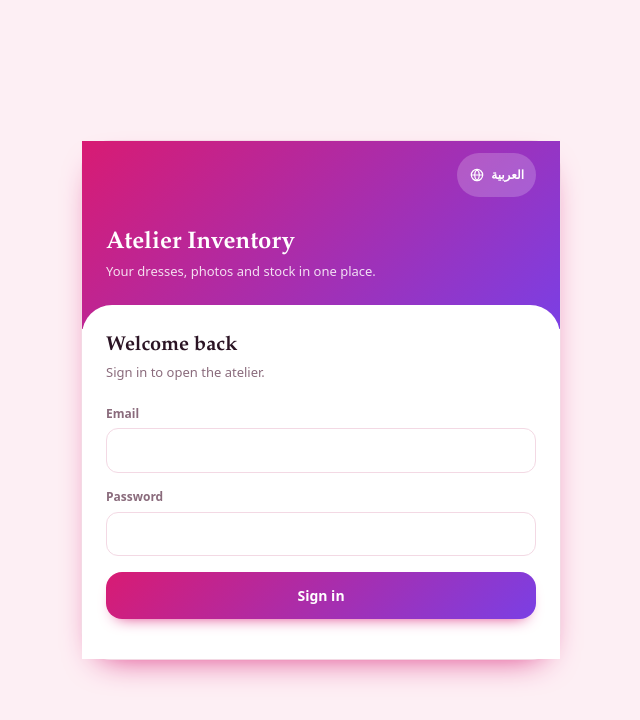
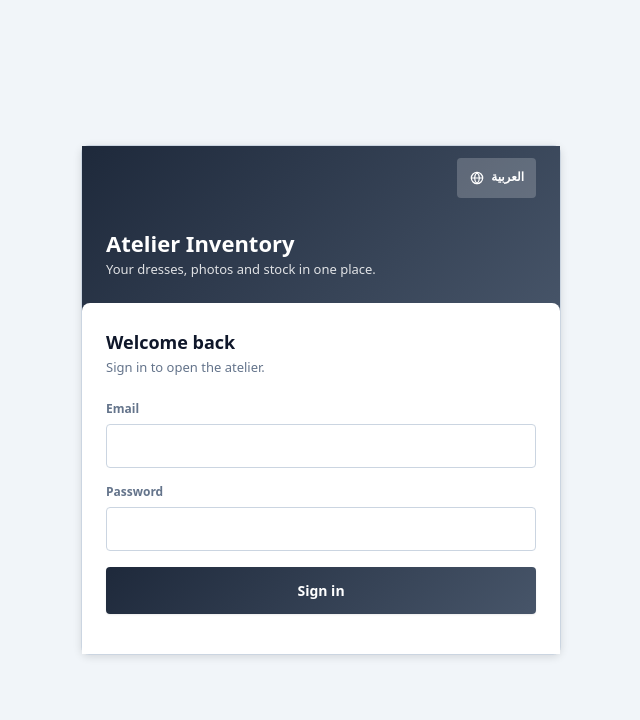
Before and after one commit to riman4share-byte/atelier-inventory, a React (Vite) app: page /login in a window 1280 px wide. Shown: the top 720 px of the page, without its empty margins (319-959 px from the left). Built offline with nearby package versions, Linux system fonts and the light colour scheme; no server answers.

Commit message:
design: industrial theme (neutral palette, sharp corners, no serif)

```diff
--- a/src/features/dresses/printDocument.ts
+++ b/src/features/dresses/printDocument.ts
@@ -16,71 +16,71 @@ import type { DressRow } from './api';
 const PAGE_STYLE = `
   <style>
     * { box-sizing: border-box; margin: 0; padding: 0; }
-    body { font-family: 'Segoe UI', system-ui, sans-serif; color: #33202b; }
+    body { font-family: 'Segoe UI', system-ui, sans-serif; color: #0f172a; }
     .page { page-break-after: always; }
     .page:last-child { page-break-after: auto; }
 
     /* ---- cover ---- */
     .cover { display: flex; flex-direction: column; min-height: 255mm;
-      padding: 20mm 16mm; background: #fdf6f9; }
-    .cover .rule { width: 42mm; border-top: 2px solid #d81b73; margin: 8mm 0; }
-    .cover h1 { font-size: 34pt; line-height: 1.15; color: #33202b; }
+      padding: 20mm 16mm; background: #f8fafc; }
+    .cover .rule { width: 42mm; border-top: 2px solid #1e293b; margin: 8mm 0; }
+    .cover h1 { font-size: 34pt; line-height: 1.15; color: #0f172a; }
     .cover .collection { margin-top: 6mm; font-size: 13pt; letter-spacing: 3px;
-      text-transform: uppercase; color: #d81b73; }
-    .cover .meta { margin-top: 8mm; font-size: 10pt; color: #8a6b7c;
+      text-transform: uppercase; color: #1e293b; }
+    .cover .meta { margin-top: 8mm; font-size: 10pt; color: #64748b;
       display: flex; justify-content: space-between; }
-    .cover .frame-fill { flex: 1; border: 1.5px solid #f3d9e4; border-radius: 6mm;
+    .cover .frame-fill { flex: 1; border: 1.5px solid #cbd5e1; border-radius: 6mm;
       margin-top: 10mm; background:
-        radial-gradient(circle at 20% 20%, #fdeef5 0, #fdf6f9 55%); }
+        radial-gradient(circle at 20% 20%, #f1f5f9 0, #f8fafc 55%); }
 
     /* ---- editorial header shared by dress pages ---- */
     .dress-page { padding: 10mm 12mm 8mm; }
     .strip { display: flex; justify-content: space-between; align-items: baseline;
-      border-bottom: 1.5px solid #f3d9e4; padding-bottom: 3mm; margin-bottom: 6mm; }
+      border-bottom: 1.5px solid #cbd5e1; padding-bottom: 3mm; margin-bottom: 6mm; }
     .strip .brand { font-size: 9pt; letter-spacing: 3px; text-transform: uppercase;
-      color: #33202b; font-weight: 700; }
-    .strip .date { font-size: 8pt; color: #b398a7; }
+      color: #0f172a; font-weight: 700; }
+    .strip .date { font-size: 8pt; color: #94a3b8; }
 
     /* ---- photo zone: main view + back + detail slots ---- */
     .photos { display: grid; grid-template-columns: 62% 1fr; gap: 4mm;
       height: 128mm; margin-bottom: 6mm; }
-    .photos .hero { position: relative; border: 1.5px solid #f3d9e4; border-radius: 4mm;
-      background: linear-gradient(160deg, #fff1f6, #fdf6f9);
+    .photos .hero { position: relative; border: 1.5px solid #cbd5e1; border-radius: 4mm;
+      background: linear-gradient(160deg, #f1f5f9, #f8fafc);
       display: flex; align-items: flex-end; justify-content: center; overflow: hidden; }
     .photos .hero img { position: absolute; inset: 0; width: 100%; height: 100%;
       object-fit: cover; }
     .photos .hero .tag, .photos .slot .tag { position: relative; z-index: 1; }
     .photos .col { display: grid; grid-template-rows: 1fr 1fr; gap: 4mm; }
-    .photos .slot { position: relative; border: 1.5px solid #f3d9e4; border-radius: 4mm;
-      background: #fbf0f5; display: flex; align-items: flex-end;
+    .photos .slot { position: relative; border: 1.5px solid #cbd5e1; border-radius: 4mm;
+      background: #f1f5f9; display: flex; align-items: flex-end;
       justify-content: center; overflow: hidden; }
     .photos .tag { margin: 3mm; font-size: 7.5pt; letter-spacing: 2px;
-      text-transform: uppercase; color: #b3869b; }
+      text-transform: uppercase; color: #64748b; }
 
     /* ---- caption ---- */
-    .name { font-size: 17pt; color: #33202b; }
+    .name { font-size: 17pt; color: #0f172a; }
     .idline { margin-top: 1.5mm; font-size: 8.5pt; letter-spacing: 1px;
-      color: #8a6b7c; }
-    .idline .code { color: #d81b73; font-weight: 700; }
+      color: #64748b; }
+    .idline .code { color: #1e293b; font-weight: 700; }
     .desc { margin-top: 3.5mm; font-size: 9.5pt; line-height: 1.5;
-      color: #5d4450; max-width: 150mm; }
+      color: #475569; max-width: 150mm; }
 
     .specrow { display: flex; flex-wrap: wrap; gap: 0 8mm; margin-top: 4.5mm; }
-    .spec { min-width: 30mm; padding: 2.2mm 0; border-top: 1px solid #f3d9e4; }
+    .spec { min-width: 30mm; padding: 2.2mm 0; border-top: 1px solid #cbd5e1; }
     .spec .k { font-size: 7pt; letter-spacing: 2px; text-transform: uppercase;
-      color: #b398a7; }
-    .spec .v { font-size: 9.5pt; font-weight: 600; color: #33202b; }
-    .spec .v.price { font-size: 11pt; font-weight: 700; color: #d81b73; }
+      color: #94a3b8; }
+    .spec .v { font-size: 9.5pt; font-weight: 600; color: #0f172a; }
+    .spec .v.price { font-size: 11pt; font-weight: 700; color: #1e293b; }
 
     /* ---- footer row: QR right, code left ---- */
     .foot { margin-top: 6mm; display: flex; align-items: flex-end;
-      justify-content: space-between; border-top: 1.5px solid #f3d9e4;
+      justify-content: space-between; border-top: 1.5px solid #cbd5e1;
       padding-top: 4mm; }
-    .foot .follio { font-size: 8pt; color: #8a6b7c; }
+    .foot .follio { font-size: 8pt; color: #64748b; }
     .qr-holder { text-align: center; }
     .qr-holder img { width: 20mm; height: 20mm; }
     .qr-holder .kw { font-size: 6.5pt; letter-spacing: 1.5px;
-      text-transform: uppercase; color: #8a6b7c; margin-top: 1mm; }
+      text-transform: uppercase; color: #64748b; margin-top: 1mm; }
 
     /* compact variants kept for quick internal copies */
     .per2 { column-count: 2; column-gap: 8mm; } .per2 .card .photos.duo { height: 90mm; }
@@ -257,13 +257,13 @@ export function buildHangTagHtml(dress: DressRow, atelierName: string, qrDataUrl
       @page { size: 50mm 30mm; margin: 0; }
       * { box-sizing: border-box; margin: 0; padding: 0; }
       body { width: 50mm; height: 30mm; font-family: 'Segoe UI', system-ui, sans-serif;
-        color: #33202b; display: flex; align-items: center; padding: 2mm; }
+        color: #0f172a; display: flex; align-items: center; padding: 2mm; }
       .qr { width: 22mm; height: 22mm; }
       .qr img { width: 100%; height: 100%; }
       .info { flex: 1; padding-left: 2mm; }
-      .brand { font-size: 7pt; letter-spacing: 2px; text-transform: uppercase; color: #b398a7; }
-      .code { font-size: 11pt; font-weight: 700; color: #d81b73; margin-top: 1mm; }
-      .name { font-size: 8pt; color: #33202b; margin-top: 1mm; line-height: 1.2; }
+      .brand { font-size: 7pt; letter-spacing: 2px; text-transform: uppercase; color: #94a3b8; }
+      .code { font-size: 11pt; font-weight: 700; color: #1e293b; margin-top: 1mm; }
+      .name { font-size: 8pt; color: #0f172a; margin-top: 1mm; line-height: 1.2; }
     </style></head>
     <body>
       <div class="qr">${qrDataUrl ? `<img src="${qrDataUrl}" alt="QR">` : ''}</div>
@@ -292,16 +292,16 @@ export function buildTagSheetHtml(dresses: DressRow[], atelierName: string, qrBy
     <style>
       @page { size: A4; margin: 8mm; }
       * { box-sizing: border-box; margin: 0; padding: 0; }
-      body { font-family: 'Segoe UI', system-ui, sans-serif; color: #33202b; }
+      body { font-family: 'Segoe UI', system-ui, sans-serif; color: #0f172a; }
       .grid { display: grid; grid-template-columns: repeat(4, 1fr); gap: 3mm; }
       .tag { border: 0.3mm dashed #d8b4c4; border-radius: 2mm; padding: 2mm;
         display: flex; align-items: center; height: 30mm; break-inside: avoid; }
       .qr { width: 20mm; height: 20mm; flex-shrink: 0; }
       .qr img { width: 100%; height: 100%; }
       .info { flex: 1; padding-left: 2mm; }
-      .brand { font-size: 6pt; letter-spacing: 2px; text-transform: uppercase; color: #b398a7; }
-      .code { font-size: 9pt; font-weight: 700; color: #d81b73; margin-top: 1mm; }
-      .name { font-size: 7pt; color: #33202b; margin-top: 1mm; line-height: 1.2; }
+      .brand { font-size: 6pt; letter-spacing: 2px; text-transform: uppercase; color: #94a3b8; }
+      .code { font-size: 9pt; font-weight: 700; color: #1e293b; margin-top: 1mm; }
+      .name { font-size: 7pt; color: #0f172a; margin-top: 1mm; line-height: 1.2; }
     </style></head>
     <body><div class="grid">${tags}</div></body></html>`;
 }
@@ -347,14 +347,14 @@ export function buildReceiptHtml(movement: import('@/features/movements/api').Dr
     <title>Receipt</title>
     <style>
       * { box-sizing: border-box; margin: 0; padding: 0; }
-      body { font-family: 'Segoe UI', system-ui, sans-serif; color: #33202b; padding: 12mm; max-width: 180mm; }
+      body { font-family: 'Segoe UI', system-ui, sans-serif; color: #0f172a; padding: 12mm; max-width: 180mm; }
       h1 { font-size: 16pt; margin-bottom: 2mm; }
-      .sub { color: #8a6b7c; font-size: 9pt; margin-bottom: 6mm; }
-      .row { display: flex; justify-content: space-between; padding: 2mm 0; border-bottom: 1px solid #f3d9e4; font-size: 10pt; }
-      .row .k { color: #8a6b7c; }
+      .sub { color: #64748b; font-size: 9pt; margin-bottom: 6mm; }
+      .row { display: flex; justify-content: space-between; padding: 2mm 0; border-bottom: 1px solid #cbd5e1; font-size: 10pt; }
+      .row .k { color: #64748b; }
       .row .v { font-weight: 600; }
       .sig { margin-top: 12mm; display: flex; gap: 10mm; }
-      .sig div { flex: 1; border-top: 1px solid #33202b; padding-top: 2mm; font-size: 8pt; color: #8a6b7c; }
+      .sig div { flex: 1; border-top: 1px solid #0f172a; padding-top: 2mm; font-size: 8pt; color: #64748b; }
     </style></head>
     <body>
       <h1>${e(atelierName)}</h1>
--- a/src/styles/index.css
+++ b/src/styles/index.css
@@ -3,38 +3,38 @@
 @tailwind utilities;
 
 /*
- * Atelier Inventory design tokens (Appendix A).
- * Components must use the Tailwind token classes (bg-surface, text-muted,
- * rounded-btn, text-title ...) — never a raw hex value.
+ * Industrial design tokens — neutral palette, sharp corners, no decoration.
+ * Components use semantic Tailwind classes (bg-surface, text-muted,
+ * rounded-btn, text-title ...) so re-theming needs no component changes.
  */
 :root {
-  --bg: #fdeff4;
+  --bg: #f1f5f9;
   --surface: #ffffff;
-  --ink: #2b1424;
-  --muted: #8a6b7c;
-  --line: #f3d9e4;
-  --soft: #fff1f6;
-  --accent: #d81b73;
-  --accent2: #7b3fe4;
-  --gold: #e0a526;
+  --ink: #0f172a;
+  --muted: #64748b;
+  --line: #cbd5e1;
+  --soft: #e2e8f0;
+  --accent: #1e293b;
+  --accent2: #475569;
+  --gold: #d97706;
   --accent-ink: #ffffff;
-  --c1: #ffd9e6;
-  --c2: #e6dcff;
-  --c3: #ffe8c7;
-  --c4: #d3f2e4;
+  --c1: #e2e8f0;
+  --c2: #cbd5e1;
+  --c3: #94a3b8;
+  --c4: #64748b;
 
-  --ok: #14804f;
-  --ok-bg: #d3f2e4;
-  --warn: #a15c00;
-  --warn-bg: #ffe8c7;
-  --info: #5a2fc4;
-  --info-bg: #e6dcff;
-  --off: #6e5a66;
-  --off-bg: #eee3e9;
-  --danger: #b3261e;
-  --danger-bg: #fde0e0;
+  --ok: #15803d;
+  --ok-bg: #dcfce7;
+  --warn: #b45309;
+  --warn-bg: #fef3c7;
+  --info: #1d4ed8;
+  --info-bg: #dbeafe;
+  --off: #64748b;
+  --off-bg: #e2e8f0;
+  --danger: #dc2626;
+  --danger-bg: #fee2e2;
 
-  --font-serif: 'Fraunces Variable', 'Iowan Old Style', 'Palatino Linotype', Palatino, Georgia, serif;
+  --font-serif: system-ui, -apple-system, 'Segoe UI', Roboto, sans-serif;
   --font-sans: system-ui, -apple-system, 'Segoe UI', Roboto, sans-serif;
   --font-arabic: 'Cairo Variable', 'Noto Naskh Arabic', system-ui, sans-serif;
 
@@ -43,31 +43,31 @@
 
 @media (prefers-color-scheme: dark) {
   :root {
-    --bg: #1a0f18;
-    --surface: #27161f;
-    --ink: #fff0f6;
-    --muted: #c9a3b6;
-    --line: #43283a;
-    --soft: #33202b;
-    --accent: #ff5ca8;
-    --accent2: #a98bff;
-    --gold: #f2c14e;
-    --accent-ink: #2b1424;
-    --c1: #5a2a42;
-    --c2: #3f3068;
-    --c3: #5c4220;
-    --c4: #1f4a38;
+    --bg: #0f172a;
+    --surface: #1e293b;
+    --ink: #f1f5f9;
+    --muted: #94a3b8;
+    --line: #334155;
+    --soft: #1e293b;
+    --accent: #f1f5f9;
+    --accent2: #94a3b8;
+    --gold: #fbbf24;
+    --accent-ink: #0f172a;
+    --c1: #334155;
+    --c2: #475569;
+    --c3: #64748b;
+    --c4: #94a3b8;
 
-    --ok: #7fe0ae;
-    --ok-bg: #1f4a38;
-    --warn: #ffc978;
-    --warn-bg: #5c4220;
-    --info: #c3b0ff;
-    --info-bg: #3f3068;
-    --off: #d5bbc9;
-    --off-bg: #3a2733;
-    --danger: #ff9a94;
-    --danger-bg: #4a2020;
+    --ok: #4ade80;
+    --ok-bg: #14532d;
+    --warn: #fbbf24;
+    --warn-bg: #78350f;
+    --info: #60a5fa;
+    --info-bg: #1e3a8a;
+    --off: #94a3b8;
+    --off-bg: #334155;
+    --danger: #f87171;
+    --danger-bg: #7f1d1d;
 
     color-scheme: dark;
   }
@@ -88,12 +88,10 @@
   h1,
   h2,
   h3 {
-    @apply font-serif;
+    @apply font-sans;
     font-weight: 600;
   }
 
-  /* Arabic is a first-class language: Cairo everywhere, no letter spacing,
-     and the extra line height Arabic needs. */
   html[lang='ar'] body,
   html[lang='ar'] h1,
   html[lang='ar'] h2,
@@ -107,7 +105,6 @@
   input,
   select,
   textarea {
-    /* Never below 16px on mobile, otherwise iOS zooms on focus. */
     font-size: 16px;
   }
 
--- a/tailwind.config.ts
+++ b/tailwind.config.ts
@@ -1,9 +1,9 @@
 import type { Config } from 'tailwindcss';
 
 /**
- * Design tokens live as CSS variables in src/styles/index.css (Appendix A).
- * Everything here maps to a token so light/dark and future themes need no
- * component changes and no hex value ever appears in a className.
+ * Industrial design tokens — neutral, dense, no decoration.
+ * Components use semantic classes (bg-surface, text-ink, rounded-card, ...)
+ * so changing tokens here re-themes the whole app.
  */
 export default {
   content: ['./index.html', './src/**/*.{ts,tsx}'],
@@ -48,7 +48,7 @@ export default {
         },
       },
       fontFamily: {
-        serif: ['Fraunces Variable', 'Iowan Old Style', 'Palatino Linotype', 'Palatino', 'Georgia', 'serif'],
+        serif: ['system-ui', '-apple-system', 'Segoe UI', 'Roboto', 'sans-serif'],
         sans: ['system-ui', '-apple-system', 'Segoe UI', 'Roboto', 'sans-serif'],
         arabic: ['Cairo Variable', 'Noto Naskh Arabic', 'system-ui', 'sans-serif'],
       },
@@ -58,29 +58,29 @@ export default {
         small: ['13px', { lineHeight: '1.45' }],
         body: ['14px', { lineHeight: '1.5' }],
         input: ['16px', { lineHeight: '1.4' }],
-        title: ['20px', { lineHeight: '1.3' }],
-        hero: ['24px', { lineHeight: '1.2' }],
+        title: ['18px', { lineHeight: '1.3' }],
+        hero: ['22px', { lineHeight: '1.2' }],
       },
       borderRadius: {
-        pill: '99px',
-        field: '12px',
-        btn: '16px',
-        tile: '18px',
-        card: '20px',
-        sheet: '30px',
+        pill: '4px',
+        field: '4px',
+        btn: '4px',
+        tile: '4px',
+        card: '4px',
+        sheet: '8px',
       },
       boxShadow: {
-        btn: '0 8px 16px -10px var(--accent)',
-        frame: '0 14px 34px -18px var(--accent)',
+        btn: '0 1px 2px rgba(0,0,0,0.08)',
+        frame: '0 2px 8px rgba(0,0,0,0.12)',
       },
       spacing: {
         4.5: '1.125rem',
       },
       minHeight: {
-        tap: '44px',
+        tap: '40px',
       },
       minWidth: {
-        tap: '44px',
+        tap: '40px',
       },
       backgroundImage: {
         brand: 'linear-gradient(135deg, var(--accent) 0%, var(--accent2) 100%)',
```
